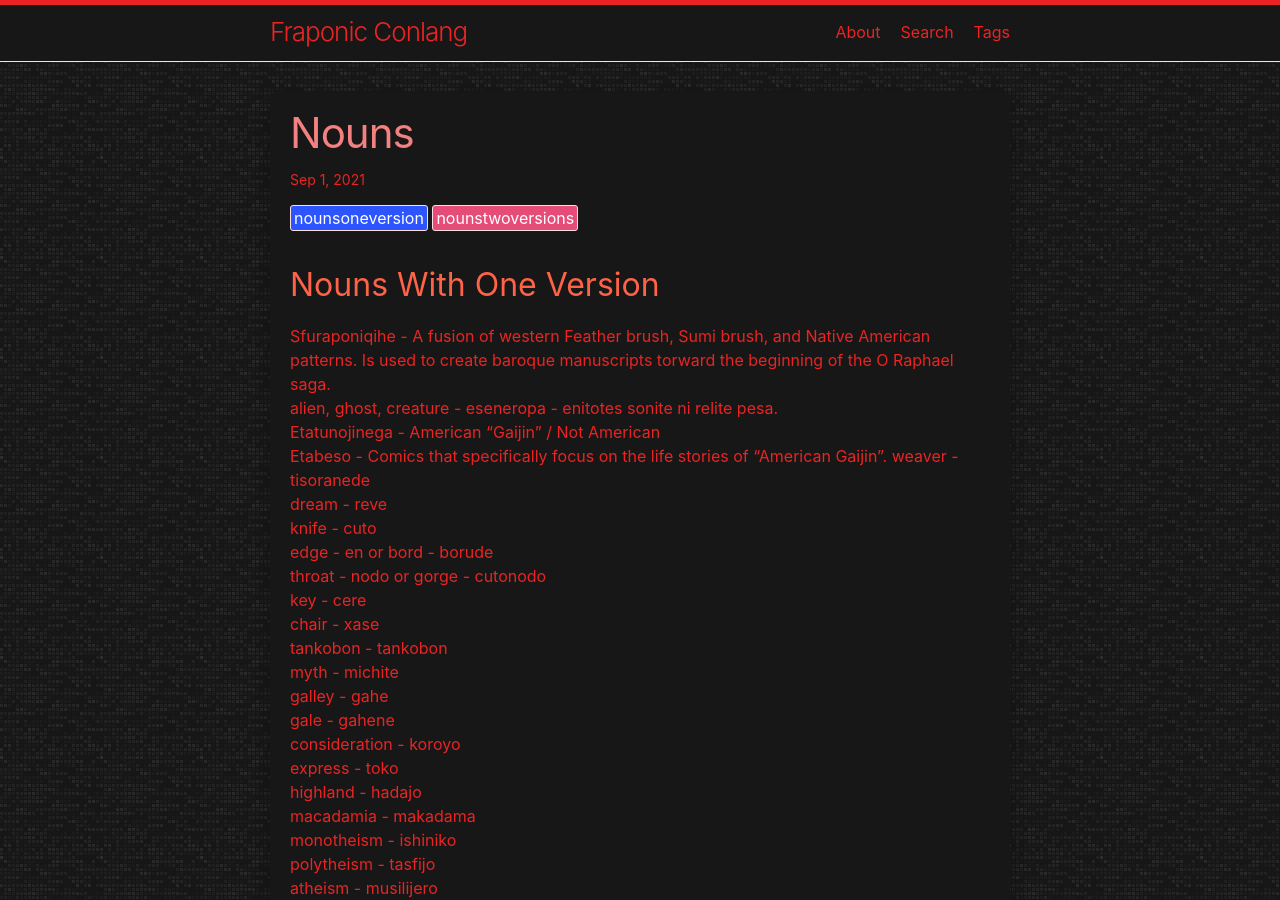
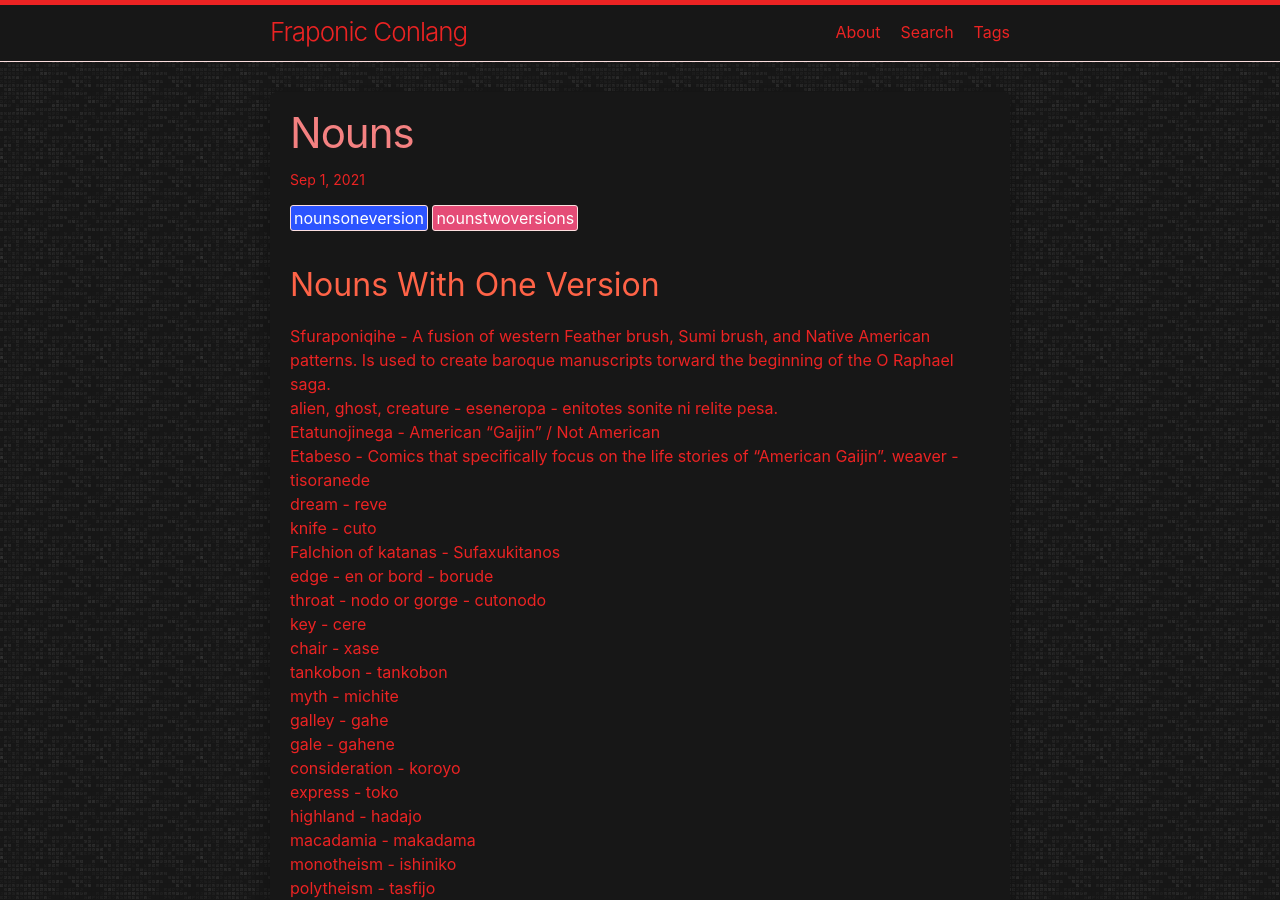
Before and after one commit to LWFlouisa/FraponicConlang, a Jekyll site: the page built from _posts/2021-09-01-nouns.md, in a window 1280 px wide and 900 px high. Built offline with Jekyll 4.4.1, drawn with Linux system fonts in a browser that asks for light colours.

Commit message:
Update 2021-09-01-nouns.md

```diff
--- a/_posts/2021-09-01-nouns.md
+++ b/_posts/2021-09-01-nouns.md
@@ -13,6 +13,7 @@ Etabeso - Comics that specifically focus on the life stories of "American Gaijin
 weaver - tisoranede<br />
 dream - reve<br />
 knife - cuto<br />
+Falchion of katanas - Sufaxukitanos<br />
 edge - en or bord - borude<br />
 throat - nodo or gorge - cutonodo<br />
 key - cere<br />
```
